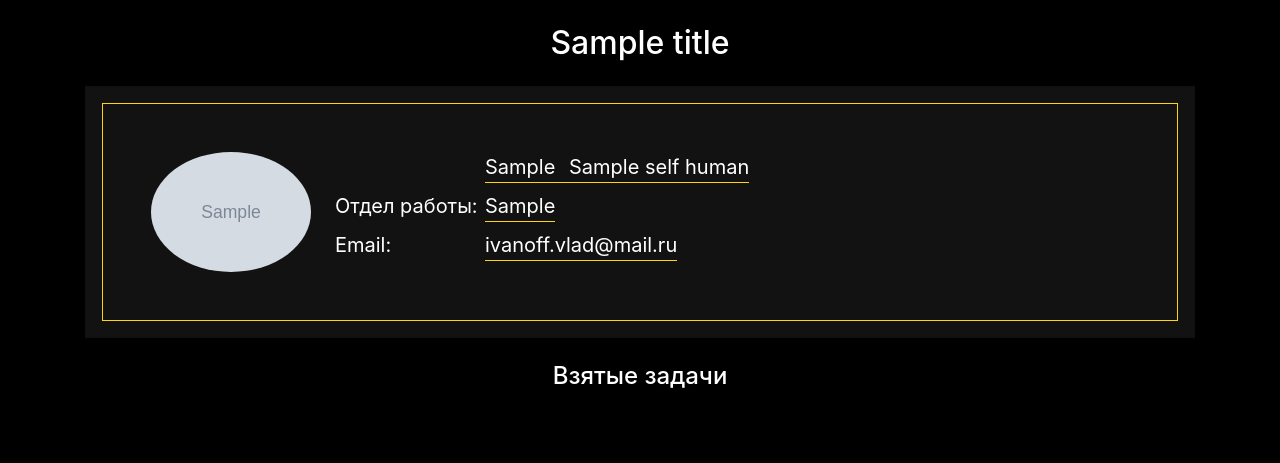
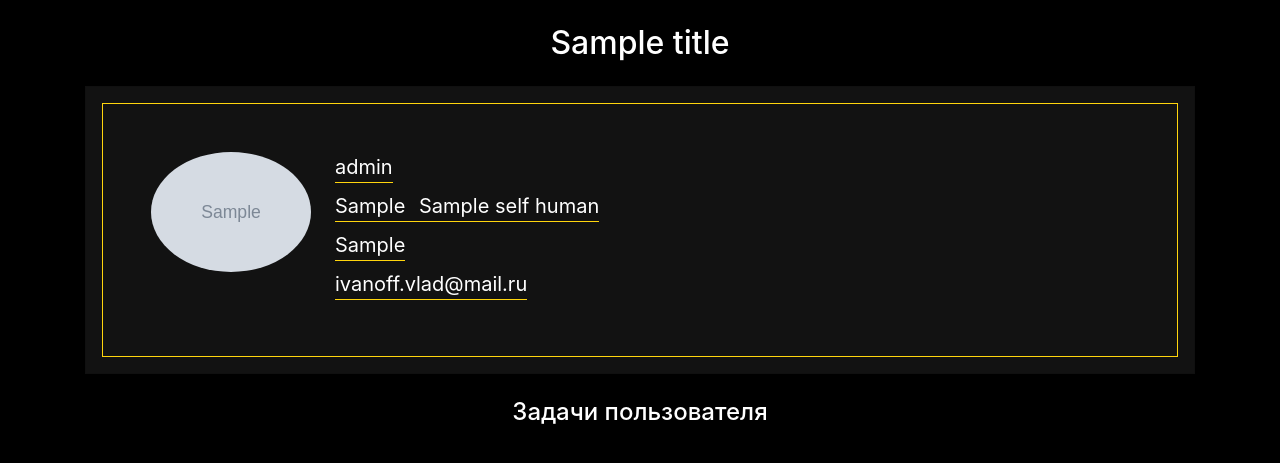
Before and after one commit to Ivanov-Vladislav/DataBase, a Django app: template main/templates/main/profile.html in a window 1280 px wide. Shown: the part 90-553 px from the top of the page. Run offline with Django 3.2, Linux system fonts and the light colour scheme; a user stored in the database is signed in; data comes from the database, SQL or seed files in the repository; the template is opened without the code that fills it: values that come from a table or form of the project are taken from there, most other values are stand-ins (such as "Sample title", 1, 10 or a date in 2020); grey boxes marked "Sample" are stand-in pictures.

Commit message:
Delaem krasivo

```diff
--- a/main/templates/main/profile.html
+++ b/main/templates/main/profile.html
@@ -14,24 +14,22 @@
       </div>
       <div class="text-white ml-4">
         <div class="mb-2 d-flex title-profile">
-  <!--          <div class="default-title">Логин:</div><div class="dinamik-title">{{ request.user.username }}</div>
-        </div>
-        <div class="mb-2 d-flex title-profile">-->
-            <div class="default-title"><!--Данные:--></div><div class="dinamik-title">{{ self_human.first_name }} <span class="ml-2">{{ self_human.second_name }}</span></div>
+          <div class="dinamik-title">{{ request.user.username }}</div>
         </div>
         <div class="mb-2 d-flex title-profile">
-            <div class="default-title"><!--Должность::-->Отдел работы:</div><div class="dinamik-title">{{ self_human.id_branch }}</div>
+          <div class="dinamik-title">{{ self_human.first_name }} <span class="ml-2">{{ self_human.second_name }}</span>
+          </div>
         </div>
         <div class="mb-2 d-flex title-profile">
-            <div class="default-title">Email:</div><div class="dinamik-title">{{ request.user.email }}</div>
+          <div class="dinamik-title">{{ self_human.id_branch }}</div>
+        </div>
+        <div class="mb-2 d-flex title-profile">
+          <div class="dinamik-title">{{ request.user.email }}</div>
         </div>
       </div>
     </div>
   </div>
-</div>
-<div>
-  <h4 class="text-white text-center mt-4 mb-4">Взятые задачи</h4>
-</div>
+  <h4 class="text-white text-center mt-4 mb-4">Задачи пользователя</h4>
   <div class="accordion mt-4" id="accordionTable">
     {% for el in tasks %}
     {% if user_info == el.id_performing_person %}
@@ -40,15 +38,63 @@
          aria-expanded="true" aria-controls="collapseOne" href="#">
         <div class="card-header d-flex justify-content-between">
           <h5>{{ el.title }}</h5>
+          {% if el.id_status == "Готово" %}
+          <span class="card-status text-success">{{ el.id_status }}</span>
+          {% elif el.id_status == "Выполняется" %}
           <span class="card-status text-warning">{{ el.id_status }}</span>
+          {% else %}
+          <span class="card-status text-info">{{ el.id_status }}</span>
+          {% endif %}
+        </div>
+      </a>
+      <div id="id{{ el.id }}" class="collapse" data-parent="#accordionTable">
+        <div class="card-body">
+          <div class="border-bottom border-warning">
+            <div class="d-flex justify-content-between">
+              <div class="d-flex">
                 <p class="text-uppercase text-warning">Описание:</p>
                 <p class="ml-3">{{ el.description }}</p>
+              </div>
+              {% if el.id_person == user_info or user_info == "user"%}
+              <a class="text-warning text-decoration-none" href="edit/{{el.id}}">Изменить</a>
+              {% endif %}
+            </div>
+            <div class="d-flex justify-content-end subtitle-task mb-2">
               <span>{{ el.id_person }}</span>
               <span class="ml-2">{{ el.date }}</span>
             </div>
-          </a>
+          </div>
+          <div class="d-flex mt-2 justify-content-between">
+            <div class="d-flex">
+              <span class="text-warning">Исполнитель:</span>
+              <span class="ml-2">{{ el.id_performing_person }}</span>
+            </div>
+            <div class="d-flex">
+              {% if user_info != "AnonymousUser" %}
+              {% if el.id_performing_person == "-" %}
+              <a class="btn btn-sm btn-success" href="{% url 'id_up_status' el.id %}">Принять</a>
+              {% elif el.id_status == "Готово" %}
+              {% if user_info == el.id_performing_person %}
+              <a class="btn btn-sm btn-danger" href="{% url 'id_down_status' el.id %}">Отменить</a>
+              {% endif %}
+              {% else %}
+              {% if user_info == el.id_performing_person %}
+              <a class="btn btn-sm btn-success" href="{% url 'id_up_status' el.id %}">Готово</a>
+              <a class="btn btn-sm btn-danger ml-2" href="{% url 'id_down_status' el.id %}">Отменить</a>
+              {% endif %}
+              {% endif %}
+              {% endif %}
+              {% if el.id_person == user_info or user_info == "user"%}
+              <a class="btn btn-sm btn-danger ml-2" href="{% url 'delete_task' el.id %}">Удалить</a>
+              {% endif %}
+            </div>
+          </div>
+        </div>
+      </div>
     </div>
     {% endif %}
     {% endfor %}
   </div>
+</div>
+<div class="p-5"></div>
 {% endblock %}
--- a/main/templates/main/tasks.html
+++ b/main/templates/main/tasks.html
@@ -75,4 +75,5 @@
   <h2 class="text-light text-center mt-5">Список задач пуст!</h2>
   {% endif %}
 </div>
+<div class="p-5"></div>
 {% endblock %}
```
Lines whose indentation alone changed are shown as unchanged.
